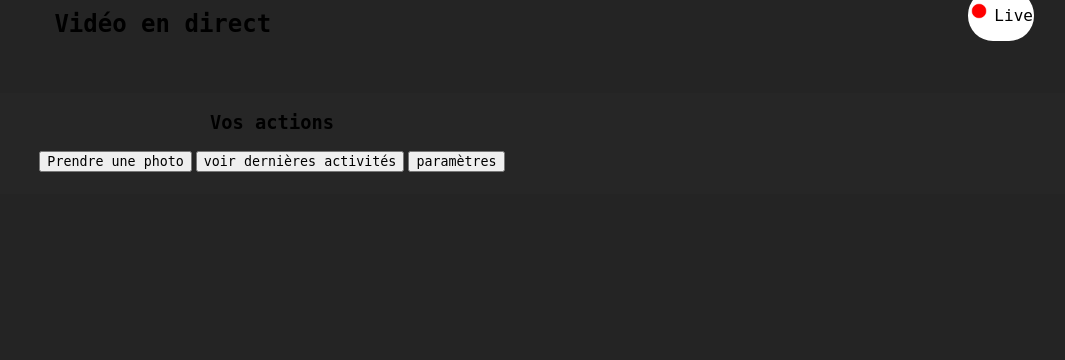
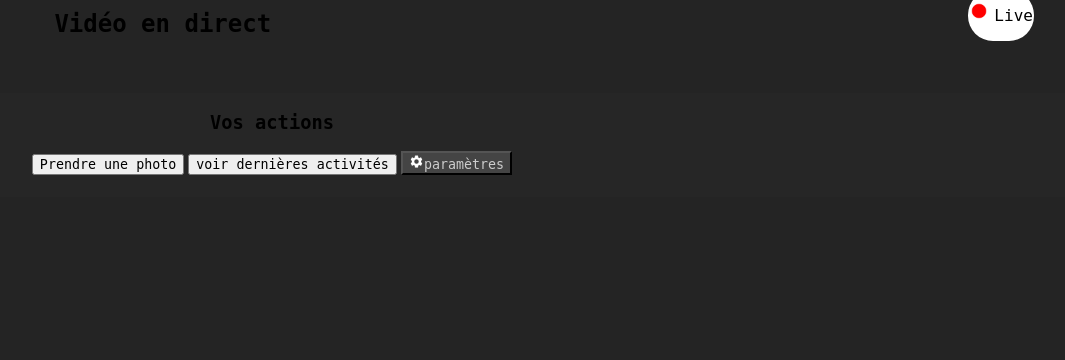
Before and after one commit to Harsisis/ApplicationWeb-Videosurveillance, a Flask app: page / in a window 1280 px wide. Shown: the part 963-1323 px from the top of the page, without its empty margins (0-1065 px from the left). Before the commit the page ends 1135 px from the top, so only its background shows below. Run offline with Flask 2, Linux system fonts and the light colour scheme.

Commit message:
ze style

```diff
--- a/src/templates/main.html
+++ b/src/templates/main.html
@@ -39,7 +39,7 @@
                 <div class="titleBox"><h3>Vos actions</h3></div>
                 <button onclick="takePic()">Prendre une photo</button>
                 <button onclick="showActivity()">voir dernières activités</button>
-                <button onclick="showParam()">paramètres</button>
+                <button style="background: #444444; color: #cccccc" onclick="showParam()"><img height="15px" width="15px" src="{{url_for('static', filename='baseline_settings_white_24dp.png')}}">paramètres</button>
                 <div class="activity" id="activity">
                     <button onclick="showVideo('http://127.0.0.1:5000/get-video/franklin.mp4')">voir dernière activité
                     </button>
```
